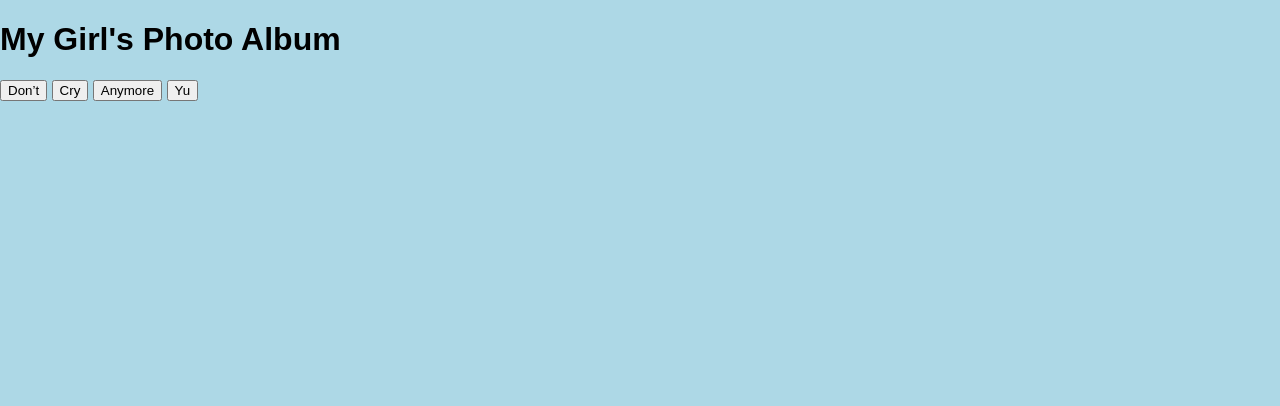
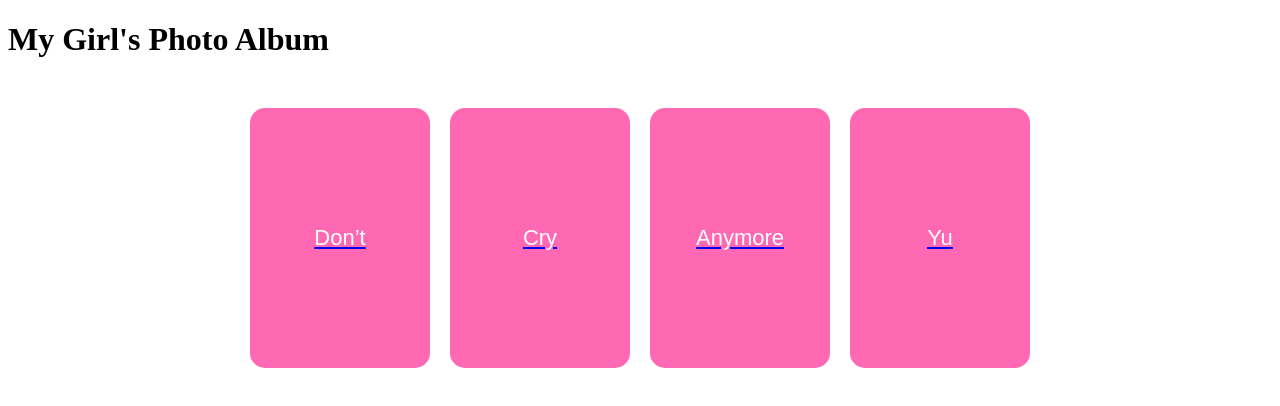
Before and after one commit to shwepinsintargi-jpg/DCAMY, a plain HTML site: page index.html in a window 1280 px wide. Drawn offline with Linux system fonts and the light colour scheme.

Commit message:
Update style.css

```diff
--- a/style.css
+++ b/style.css
@@ -1,5 +1,28 @@
-body {
-  margin: 0;
-  padding: 0;
-  font-family: Arial, sans-serif;
-  background-color: #add8e6; /* Pale
+#album-list {
+  display: flex;
+  flex-wrap: wrap;
+  gap: 20px;
+  justify-content: center;
+  margin-top: 50px;
+}
+
+#album-list button {
+  width: 180px;        /* Wider */
+  height: 260px;       /* Taller → vertical rectangle */
+  font-size: 22px;     /* Slightly bigger text */
+  border: none;
+  border-radius: 15px;
+  background-color: #ff69b4; /* Pink */
+  color: white;
+  cursor: pointer;
+  display: flex;
+  align-items: center;
+  justify-content: center;
+  text-align: center;
+  transition: transform 0.2s, background 0.3s;
+}
+
+#album-list button:hover {
+  background-color: #ff85c1; /* Lighter pink on hover */
+  transform: scale(1.05);
+}
```
